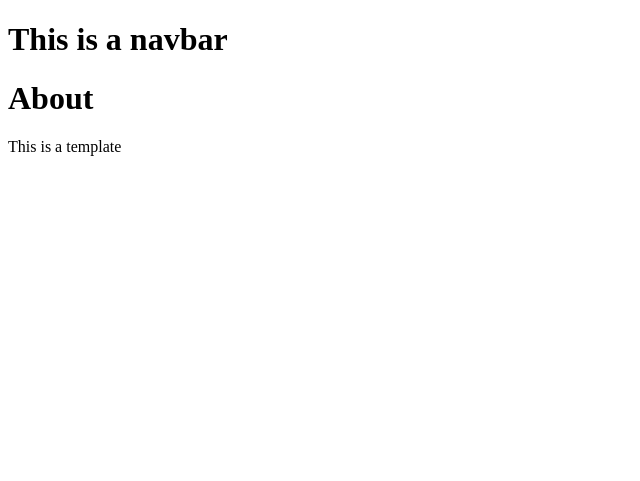
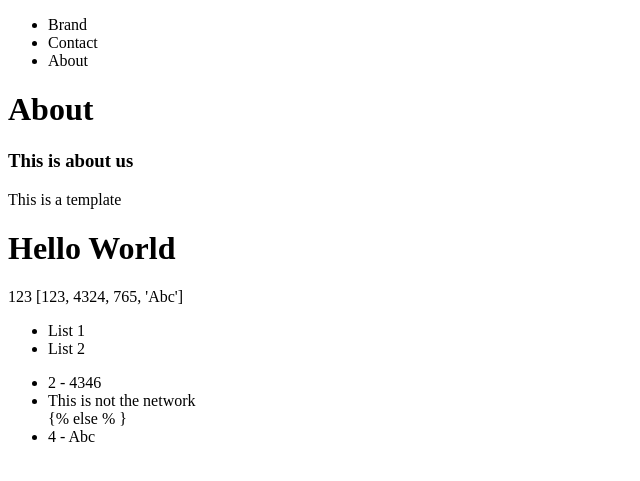
Before and after one commit to challow0/learn_django, a Django app: page /about/ in a window 1280 px wide. Shown: the top 481 px of the page, without its empty margins (0-640 px from the left). Run offline with Django 3.2, Linux system fonts and the light colour scheme.

Commit message:
templates

```diff
--- a/tryjango/src/pages/views.py
+++ b/tryjango/src/pages/views.py
@@ -13,7 +13,15 @@ def contact_view(request, *args, **kwargs):
 	return render(request, "contact.html",{})
 
 def about_view(request, *args, **kwargs):
-	return render(request, "about.html",{})
+	my_context = {
+		"title": "This is about us",
+		"this_is_true":True,
+		"my_number": 123,
+		"my_list": [123,4324,765,"Abc"],
+		"my_html": "<h1>Hello World</h1>"
+	}
+
+	return render(request, "about.html",my_context)
 
 def social_view(request, *args, **kwargs):
 	return HttpResponse("<h1>Contact Page</h1>")
--- a/tryjango/src/templates/about.html
+++ b/tryjango/src/templates/about.html
@@ -2,6 +2,33 @@
 
 
 {% block content %}
-	<h1>About</h1>
-	<p>This is a template</p>
+<h1>About</h1>
+
+<h3>{{ title }}</h3>
+<p>This is a template</p>
+
+{{ my_html |safe }}
+
+<p>
+	{{ my_number}}
+	{{ my_list }}
+</p>
+
+<ul>
+	<li>List 1</li>
+	<li>List 2</li>
+</ul>
+
+<ul>
+{% for abc in my_list %}
+	{% if abc == 4324 %}
+		<li>{{ forloop.counter }} - {{ abc|add:22 }}</li>
+	{% elif abc == "Abc" %}
+		<li>This is not the network</li>
+	{% else % }
+		<li>{{ forloop.counter }} - {{ abc }}</li>
+	{% endif %}
+
+{% endfor %}
+</ul>
 {% endblock %}
--- a/tryjango/src/templates/base.html
+++ b/tryjango/src/templates/base.html
@@ -4,7 +4,8 @@
 	<title>Coding for Entrepreneurs is doing Try Django</title>
 </head>
 <body>
-	<h1>This is a navbar</h1>
+	{% include 'navbar.html' %}
+
 	{% block content %}
 	replace me
 	{% endblock %}
--- /dev/null
+++ b/tryjango/src/templates/navbar.html
@@ -0,0 +1,7 @@
+<nav>
+	<ul>
+		<li>Brand</li>
+		<li>Contact</li>
+		<li>About</li>
+	</ul>
+</nav>
--- /dev/null
+++ b/tryjango/src/templates/product/detail.html
@@ -0,0 +1,5 @@
+{% extends 'base.html' %}
+{% block content %}
+<h1>{{ title }}</h1>
+<p>{% if description != None and description != '' %}{{ description }}{% else %}Description Coming Soon{% endif %}</p>
+{% endblock %}
--- a/tryjango/src/trydjango/urls.py
+++ b/tryjango/src/trydjango/urls.py
@@ -17,11 +17,12 @@ from django.contrib import admin
 from django.urls import path
 
 from pages.views import home_view,contact_view,about_view
-
+from products.views import product_detail_view
 
 urlpatterns = [
 	path('', home_view, name='home'),
 	path('about/', about_view),
 	path('contact/', contact_view),
+    path('product/', product_detail_view),
     path('admin/', admin.site.urls),
 ]
```
Also changed, not shown: tryjango/src/products/views.py (+8 -0 lines).
